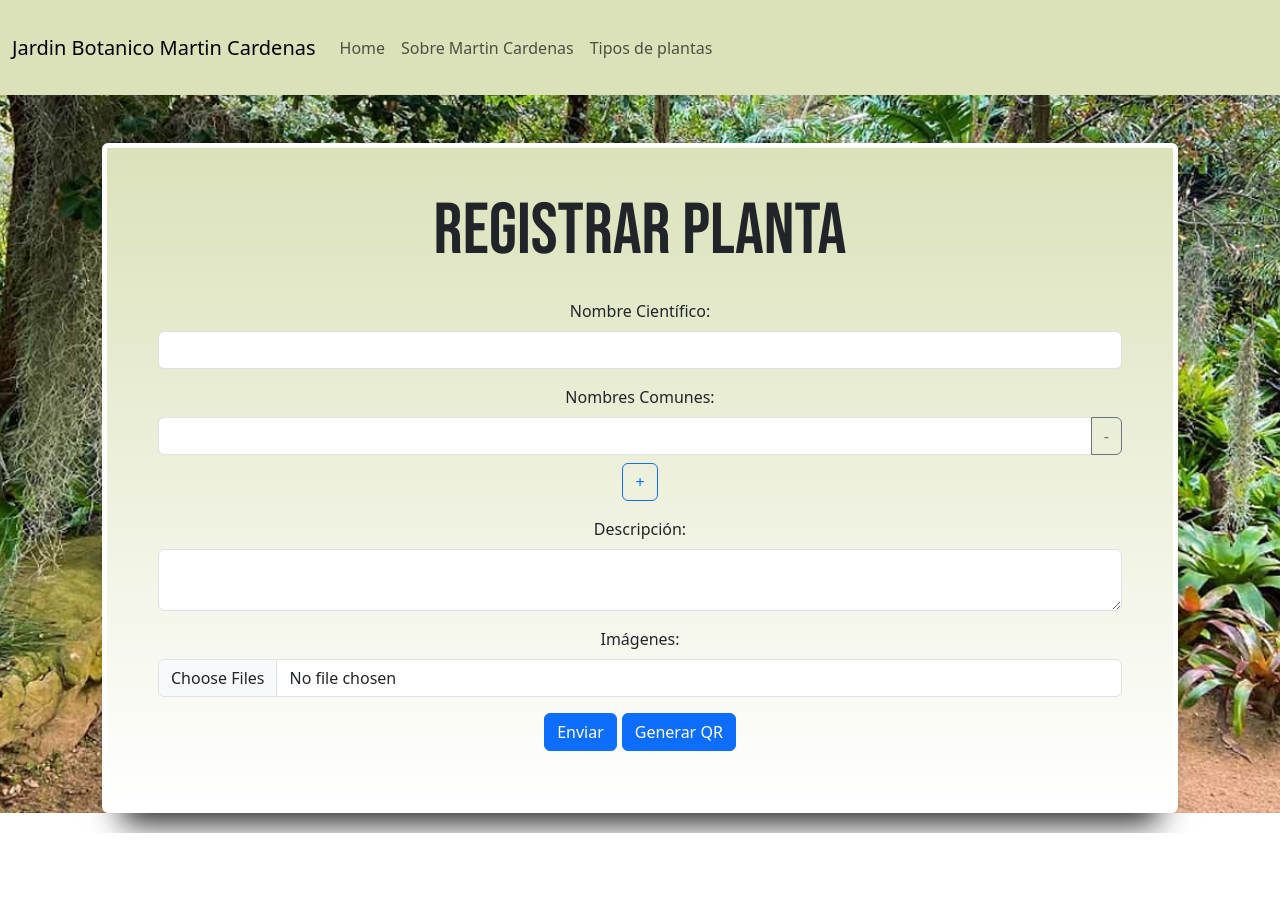
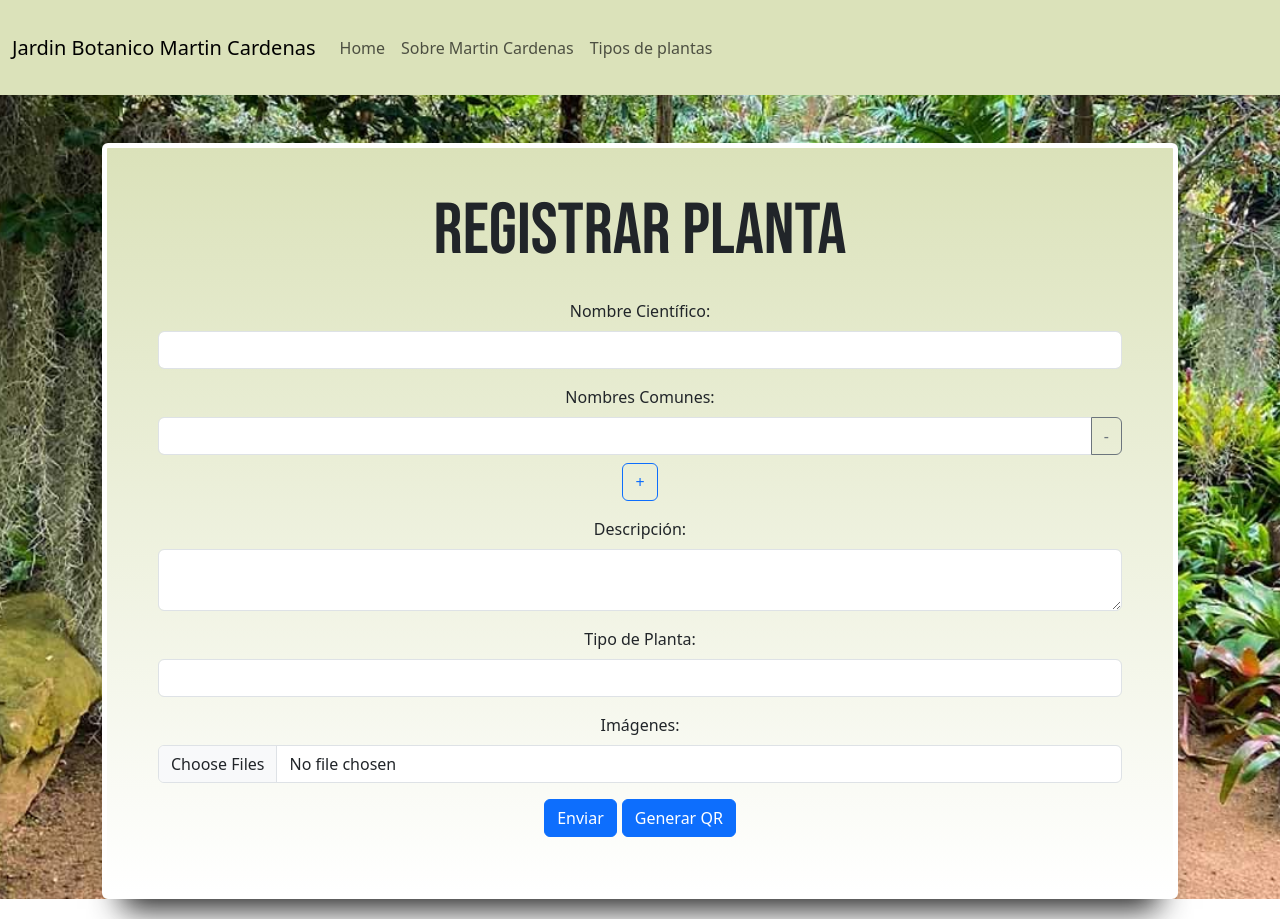
Before and after one commit to BrandonStambuk/ARQUI, a React (Create React App) app in the folder frontend/: page /register in a window 1280 px wide. Before the commit the page ends 833 px from the top, so only its background shows below. Built offline with nearby package versions, Linux system fonts and the light colour scheme.

Commit message:
agregado tipo de planta

```diff
--- a/frontend/src/components/RegisterPlant.js
+++ b/frontend/src/components/RegisterPlant.js
@@ -136,6 +136,18 @@ const RegisterPlant = () => {
                 />
               </div>
               <div className="mb-3">
+                <label htmlFor="tipoPlanta" className="form-label">
+                  Tipo de Planta:
+                </label>
+                <input
+                  type="text"
+                  className="form-control"
+                  id="tipoPlanta"
+                  value={tipoPlanta}
+                  onChange={handleTipoPlantaChange}
+                />
+              </div>
+              <div className="mb-3">
                 <label htmlFor="imagenes" className="form-label">
                   Imágenes:
                 </label>
```
Also changed, not shown: 2 other files (tests, documents, lock files or other folders).
